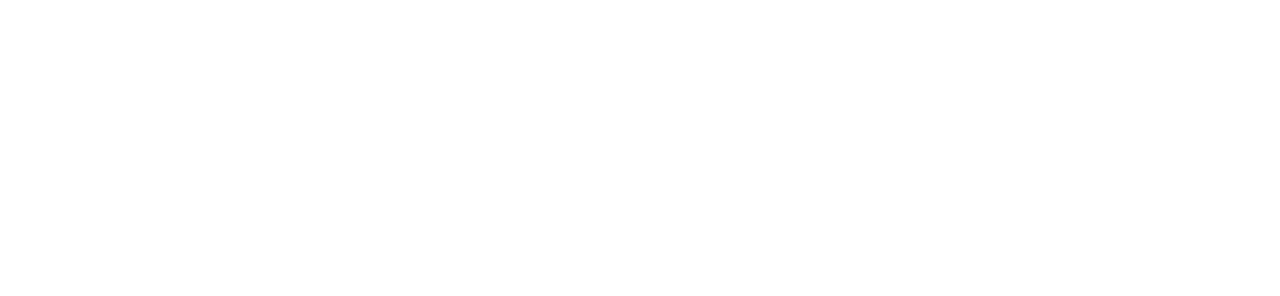
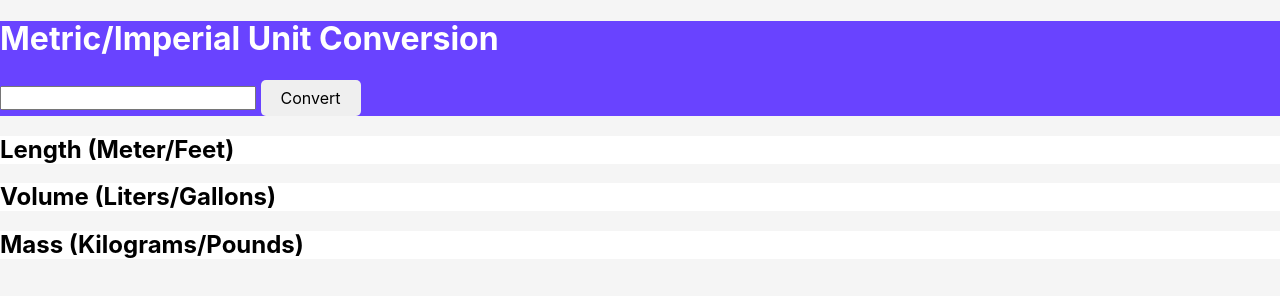
Before and after one commit to Winterfreez/Scrimba-Unit-Converter, a website built with Vite: page index.html in a window 1280 px wide. Built offline with nearby package versions, Linux system fonts and the light colour scheme.

Commit message:
HTML and CSS Work
Completed the html elements needed and began adding some CSS.  Left off with styling the input field, will resume there.

```diff
--- a/index.css
+++ b/index.css
@@ -1,3 +1,25 @@
 body {
     margin: 0;
+    padding: 0;
+    background-color: whitesmoke;
+    font-family: Inter, Arial, Helvetica, sans-serif;
 }
+
+.header {
+    background-color: #6943FF;
+    color: white;
+}
+
+
+
+#convert-btn {
+    width: 100px;
+    padding: 9px 20px;
+    border: none;
+    border-radius: 5px;
+}
+
+.output-box {
+    background-color: white;
+    margin: 2px 0;
+}
--- a/index.html
+++ b/index.html
@@ -1,9 +1,29 @@
 <html>
-    <head><link rel="stylesheet" href="https://cdnjs.cloudflare.com/ajax/libs/normalize/8.0.1/normalize.css">
-        <link rel="stylesheet" href="index.css">
-    </head>
-    <body>
-
-        <script src="index.js"></script>
-    </body>
+  <head>
+    <link
+      rel="stylesheet"
+      href="https://cdnjs.cloudflare.com/ajax/libs/normalize/8.0.1/normalize.css"
+    />
+    <link rel="stylesheet" href="index.css" />
+  </head>
+  <body>
+    <div class="Header">
+      <h1>Metric/Imperial Unit Conversion</h1>
+      <input type="text" id="units-el" />
+      <button id="convert-btn">Convert</button>
+    </div>
+    <div class="output-box">
+      <h2>Length (Meter/Feet)</h2>
+      <p id="length-el"></p>
+    </div>
+    <div class="output-box">
+      <h2>Volume (Liters/Gallons)</h2>
+      <p id="volume-el"></p>
+    </div>
+    <div class="output-box">
+      <h2>Mass (Kilograms/Pounds)</h2>
+      <p id="mass-el"></p>
+    </div>
+    <script src="index.js"></script>
+  </body>
 </html>
```
